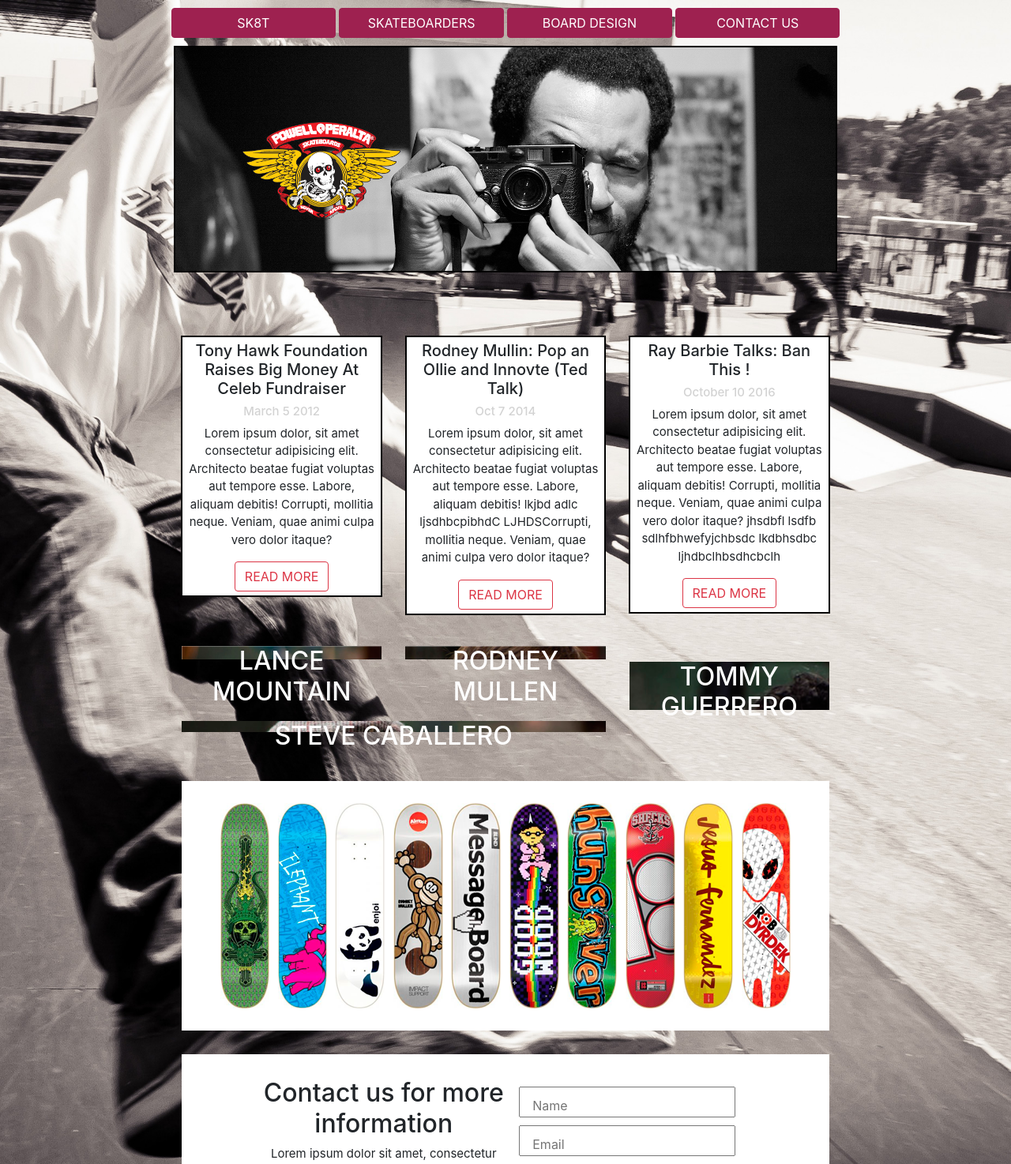
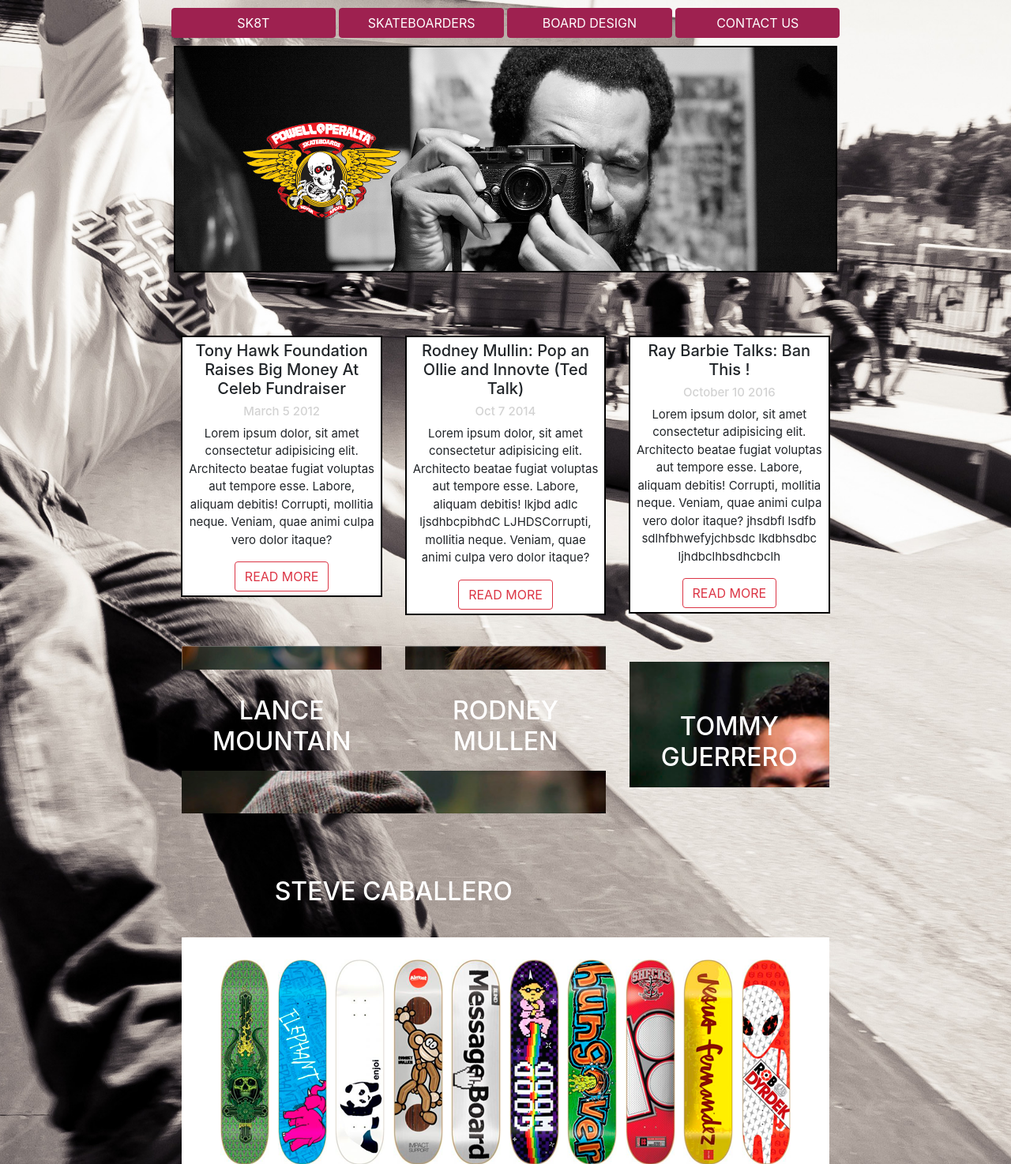
Before and after one commit to ChristinaDRoberts/skate, a Flask app: page / in a window 1280 px wide. Shown: the top 1474 px of the page at 79% size. Run offline with Flask 2, Linux system fonts and the light colour scheme; some libraries are stand-ins or nearby versions.

Commit message:
words centered

```diff
--- a/static/styles.css
+++ b/static/styles.css
@@ -51,9 +51,13 @@
 .col-md-12{
     margin-top: 10px;
 }
+
 .bold_name{
     position:relative;
     color: white;
+    text-align: center;
+    padding-top:25%;
+
 }
 
 body{
```
